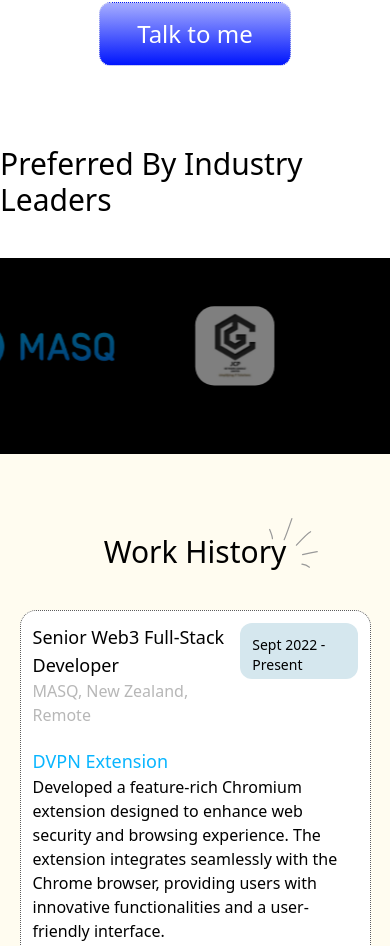
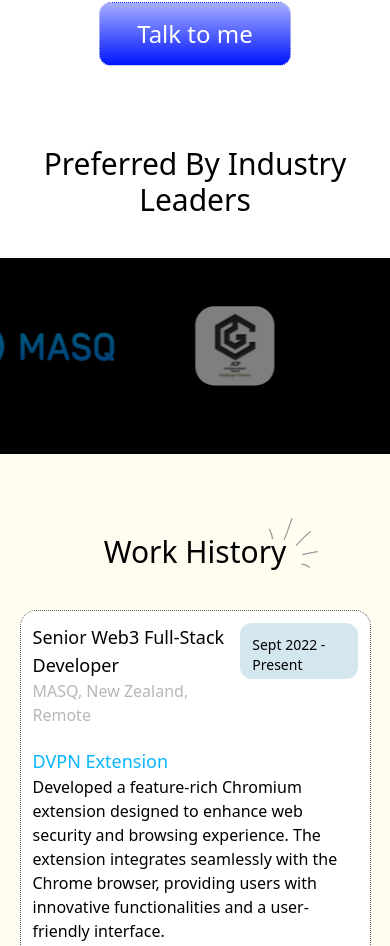
Before and after one commit to Segebari/olaoluwa-portfolio, a React (Vite) app: page / in a window 390 px wide. Shown: the part 834-1780 px from the top of the page. Built offline with nearby package versions, Linux system fonts and the light colour scheme.

Commit message:
logos Header adjust

```diff
--- a/src/components/Logos.jsx
+++ b/src/components/Logos.jsx
@@ -19,7 +19,7 @@ const Logos = () => {
   return (
     <>
       <div className="">
-        <div className="md:pl-14 lg:pl-24 text-3xl md:text-4xl flex gap-20 items-center justify-center md:justify-normal pb-10">
+        <div className="md:pl-14 lg:pl-24 text-3xl md:text-4xl flex gap-20 text-center md:text-left items-center justify-center md:justify-normal pb-10">
           <h2 classname="">Preferred By Industry Leaders</h2>
           <img src={curve} alt="" className="hidden md:block" />
         </div>
```
